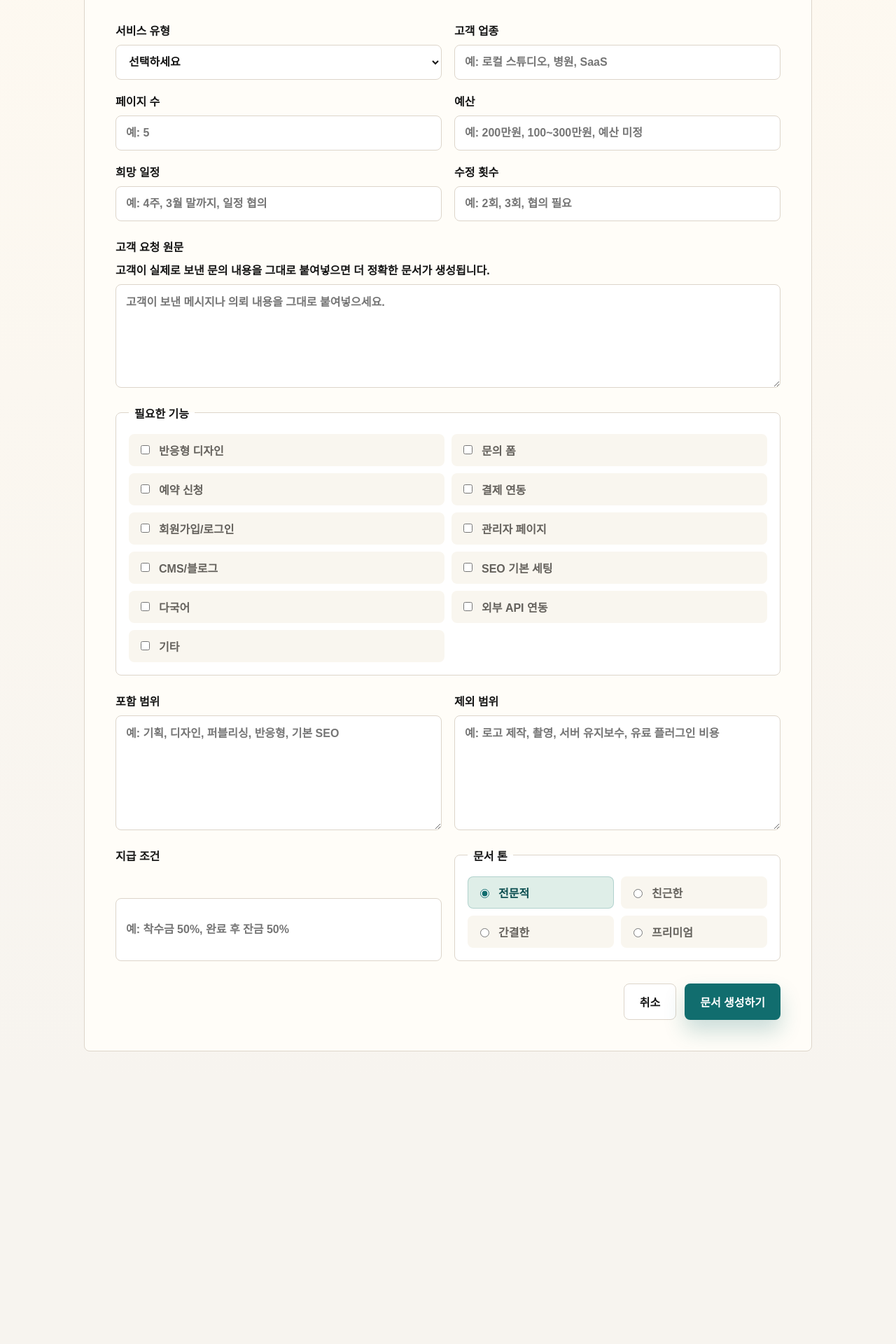
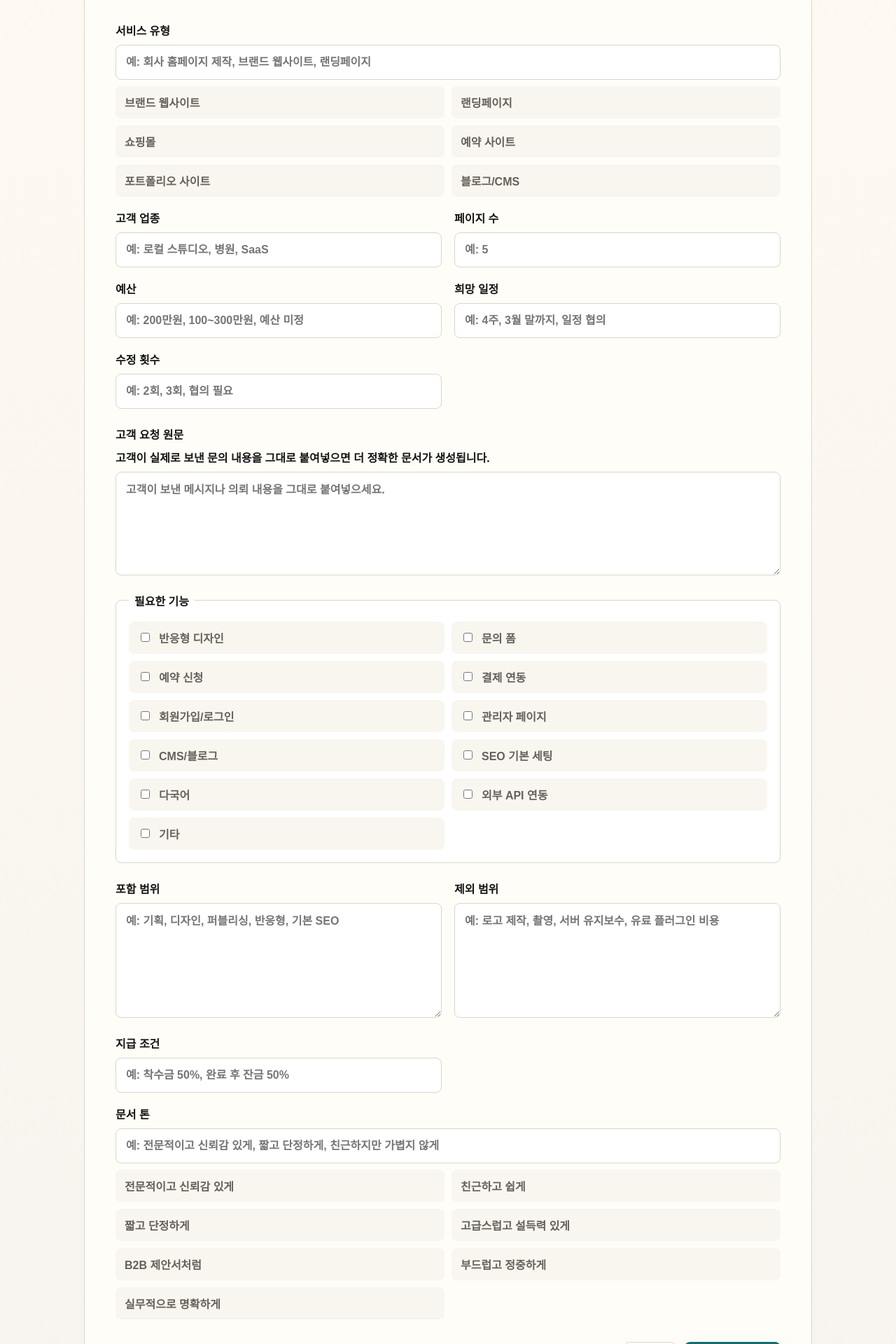
Before and after one commit to a01040042118-png/gyeonjeokfit-mvp, a Next.js app: page /form in a window 1280 px wide. Shown: the part 440-2360 px from the top of the page at 70% size. Before the commit the page ends 1982 px from the top, so only its background shows below. Built offline with nearby package versions, Linux system fonts and the light colour scheme.

Commit message:
Make service type and tone directly editable

```diff
--- a/app/form/FormClient.tsx
+++ b/app/form/FormClient.tsx
@@ -8,14 +8,13 @@ import {
   GenerateDocumentsRequest,
 } from "@/lib/documents";
 
-const serviceTypes = [
+const serviceQuickOptions = [
   "브랜드 웹사이트",
   "랜딩페이지",
   "쇼핑몰",
   "예약 사이트",
   "포트폴리오 사이트",
   "블로그/CMS",
-  "기타",
 ];
 
 const featureOptions = [
@@ -32,23 +31,14 @@ const featureOptions = [
   "기타",
 ];
 
-const documentTones = [
-  {
-    label: "전문적",
-    value: "professional",
-  },
-  {
-    label: "친근한",
-    value: "friendly",
-  },
-  {
-    label: "간결한",
-    value: "concise",
-  },
-  {
-    label: "프리미엄",
-    value: "premium",
-  },
+const toneQuickOptions = [
+  "전문적이고 신뢰감 있게",
+  "친근하고 쉽게",
+  "짧고 단정하게",
+  "고급스럽고 설득력 있게",
+  "B2B 제안서처럼",
+  "부드럽고 정중하게",
+  "실무적으로 명확하게",
 ];
 
 type FormClientProps = {
@@ -112,7 +102,8 @@ export default function FormClient({ orderId }: FormClientProps) {
   const router = useRouter();
   const [isGenerating, setIsGenerating] = useState(false);
   const [errorMessage, setErrorMessage] = useState("");
-  const [selectedServiceType, setSelectedServiceType] = useState("");
+  const [serviceTypeInput, setServiceTypeInput] = useState("");
+  const [toneInput, setToneInput] = useState("");
   const [isCustomFeatureChecked, setIsCustomFeatureChecked] = useState(false);
 
   const orderNotice = useMemo(() => {
@@ -186,34 +177,31 @@ export default function FormClient({ orderId }: FormClientProps) {
 
         <form className="request-form" onSubmit={handleSubmit}>
           <div className="form-grid">
-            <label className="field">
-              서비스 유형
-              <select
+            <div className="field field-full">
+              <label className="field-label" htmlFor="serviceType">
+                서비스 유형
+              </label>
+              <input
+                id="serviceType"
                 name="serviceType"
+                placeholder="예: 회사 홈페이지 제작, 브랜드 웹사이트, 랜딩페이지"
                 required
-                value={selectedServiceType}
-                onChange={(event) => setSelectedServiceType(event.target.value)}
-              >
-                <option value="" disabled>
-                  선택하세요
-                </option>
-                {serviceTypes.map((type) => (
-                  <option key={type} value={type}>
+                value={serviceTypeInput}
+                onChange={(event) => setServiceTypeInput(event.target.value)}
+              />
+              <div className="checkbox-grid" aria-label="서비스 유형 빠른 선택">
+                {serviceQuickOptions.map((type) => (
+                  <button
+                    key={type}
+                    className="check-option quick-select-button"
+                    type="button"
+                    onClick={() => setServiceTypeInput(type)}
+                  >
                     {type}
-                  </option>
+                  </button>
                 ))}
-              </select>
-            </label>
-
-            {selectedServiceType === "기타" ? (
-              <label className="field">
-                서비스 유형 직접 입력
-                <input
-                  name="customServiceType"
-                  placeholder="예: 회사 홈페이지 제작"
-                />
-              </label>
-            ) : null}
+              </div>
+            </div>
 
             <label className="field">
               고객 업종
@@ -318,22 +306,30 @@ export default function FormClient({ orderId }: FormClientProps) {
               />
             </label>
 
-            <fieldset className="field-group tone-group">
-              <legend>문서 톤</legend>
-              <div className="tone-options">
-                {documentTones.map((tone) => (
-                  <label key={tone.value} className="radio-option">
-                    <input
-                      name="tone"
-                      type="radio"
-                      value={tone.label}
-                      defaultChecked={tone.value === "professional"}
-                    />
-                    <span>{tone.label}</span>
-                  </label>
+            <div className="field field-full">
+              <label className="field-label" htmlFor="tone">
+                문서 톤
+              </label>
+              <input
+                id="tone"
+                name="tone"
+                placeholder="예: 전문적이고 신뢰감 있게, 짧고 단정하게, 친근하지만 가볍지 않게"
+                value={toneInput}
+                onChange={(event) => setToneInput(event.target.value)}
+              />
+              <div className="checkbox-grid" aria-label="문서 톤 빠른 선택">
+                {toneQuickOptions.map((tone) => (
+                  <button
+                    key={tone}
+                    className="check-option quick-select-button"
+                    type="button"
+                    onClick={() => setToneInput(tone)}
+                  >
+                    {tone}
+                  </button>
                 ))}
               </div>
-            </fieldset>
+            </div>
           </div>
 
           {errorMessage ? <p className="checkout-error">{errorMessage}</p> : null}
```
